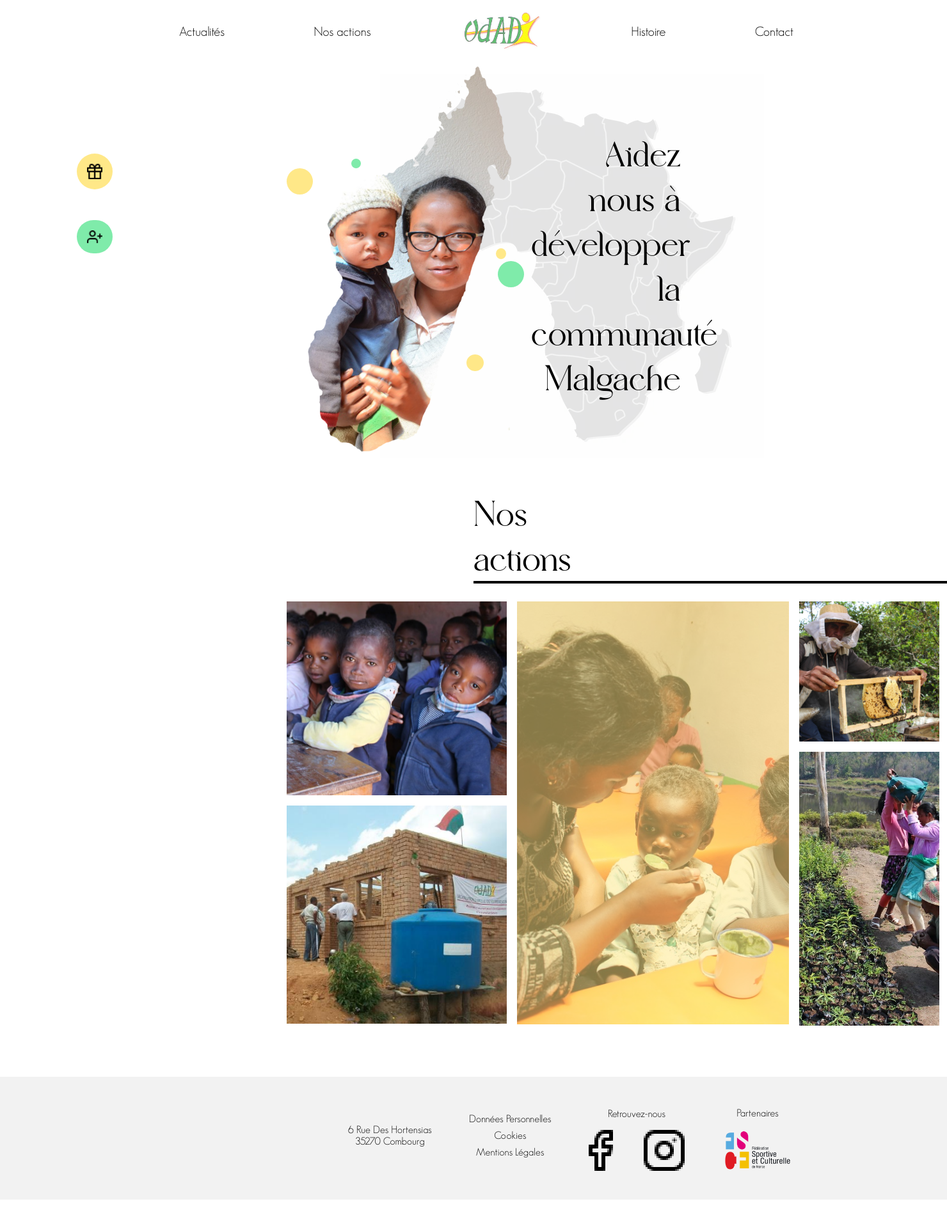
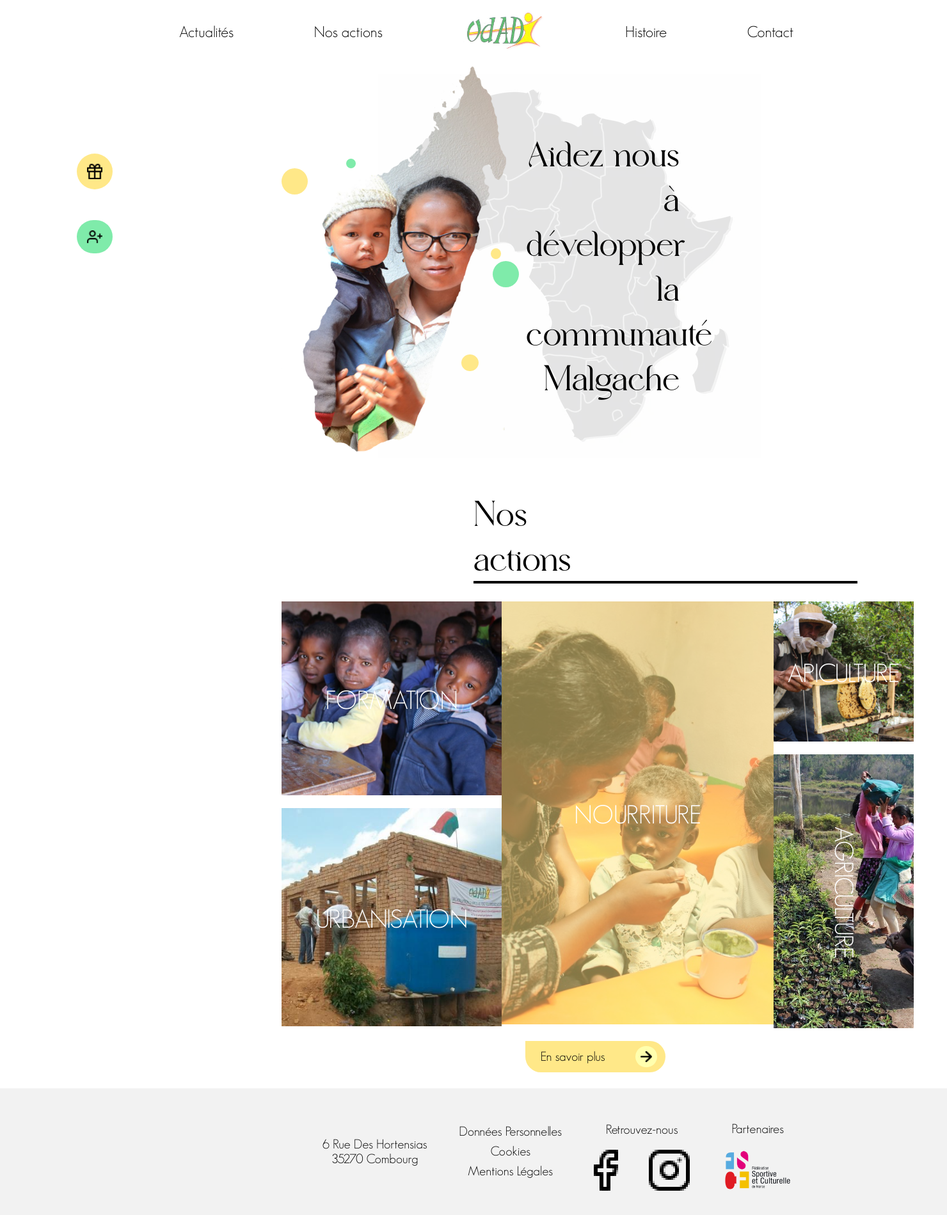
Before and after one commit to ClementRoc/odadi-france, a Symfony app: template symfony/templates/home.html.twig in a window 1480 px wide. Shown: the whole page at 64% size. Before the commit the page ends 1875 px from the top, so only its background shows below. Run offline with Twig, Linux system fonts and the light colour scheme; the template is opened without the code that fills it, so the values that code supplies are empty; style sheets or scripts are compiled from the project's sources; some libraries are stand-ins or nearby versions; grey boxes are pictures that could not be loaded.

Commit message:
Button css done and slides incoming

```diff
--- a/symfony/assets/scss/components/_components.scss
+++ b/symfony/assets/scss/components/_components.scss
@@ -0,0 +1,2 @@
+@import 'buttons';
+@import 'slides';
--- a/symfony/assets/scss/layout/header.scss
+++ b/symfony/assets/scss/layout/header.scss
@@ -9,7 +9,7 @@
     a{
         text-decoration: none;
         color: black;
-        font-size: 20px;
+        font-size: 24px;
     }
 
     &-menu{
--- a/symfony/assets/scss/variables.scss
+++ b/symfony/assets/scss/variables.scss
@@ -1,7 +1,9 @@
 $white: #FFFFFF;
 $grey: #F2F2F2;
 $green: #7FEBAA;
+$green-light: #A5FFD0;
 $yellow: #FFE888;
+$yellow-light: #FFFFAE;
 
 $font-geo: 'geosanslight';
 $font-geo-oblique: 'geosanslight-oblique';
--- a/symfony/templates/home.html.twig
+++ b/symfony/templates/home.html.twig
@@ -18,17 +18,36 @@
             <hr>
             <div class="home-actions-slides">
                 <div class="home-actions-slides-left">
-                    <img src="{{ asset('build/img/home/actions/slides/formation.png') }}" alt="">
-                    <img src="{{ asset('build/img/home/actions/slides/urbanisation.png') }}" alt="">
+                    <a href="" class="slide slide-green">
+                        <img src="{{ asset('build/img/home/actions/slides/formation.png') }}" alt="">
+                        <p class="slide-text">FORMATION</p>
+                    </a>
+                    <a href="" class="slide slide-yellow">
+                        <img src="{{ asset('build/img/home/actions/slides/urbanisation.png') }}" alt="">
+                        <p class="slide-text">URBANISATION</p>
+                    </a>
                 </div>
                 <div class="home-actions-slides-center">
-                    <img src="{{ asset('build/img/home/actions/slides/nourriture.png') }}" alt="">
+                    <a href="" class="slide slide-yellow">
+                        <img src="{{ asset('build/img/home/actions/slides/nourriture.png') }}" alt="">
+                        <p class="slide-text">NOURRITURE</p>
+                    </a>
                 </div>
                 <div class="home-actions-slides-right">
-                    <img src="{{ asset('build/img/home/actions/slides/apiculture.png') }}" alt="">
-                    <img src="{{ asset('build/img/home/actions/slides/agriculture.png') }}" alt="">
+                    <a href="" class="slide slide-yellow">
+                        <img src="{{ asset('build/img/home/actions/slides/apiculture.png') }}" alt="">
+                        <p class="slide-text">APICULTURE</p>
+                    </a>
+                    <a href="" class="slide slide-green">
+                        <img src="{{ asset('build/img/home/actions/slides/agriculture.png') }}" alt="">
+                        <p class="slide-text vertical">AGRICULTURE</p>
+                    </a>
                 </div>
             </div>
+            <a class="home-actions-button button yellow" href="{{ path('app_actions') }}">
+                En savoir plus
+                <img src="{{ asset('build/img/logos/arrow.png') }}" alt="">
+            </a>
         </div>
     </div>
     {% include 'include/footer.html.twig' %}
```
Also changed, not shown: symfony/assets/scss/base/bases.scss (+8 -0 lines), symfony/assets/scss/components/buttons.scss (added, +34 -0 lines), symfony/assets/scss/components/slides.scss (added, +24 -0 lines), symfony/assets/scss/layout/donation-menu.scss (+0 -8 lines), symfony/assets/scss/layout/footer.scss (+5 -2 lines), symfony/assets/scss/pages/home.scss (+12 -4 lines), symfony/public/build/css/app.css.
